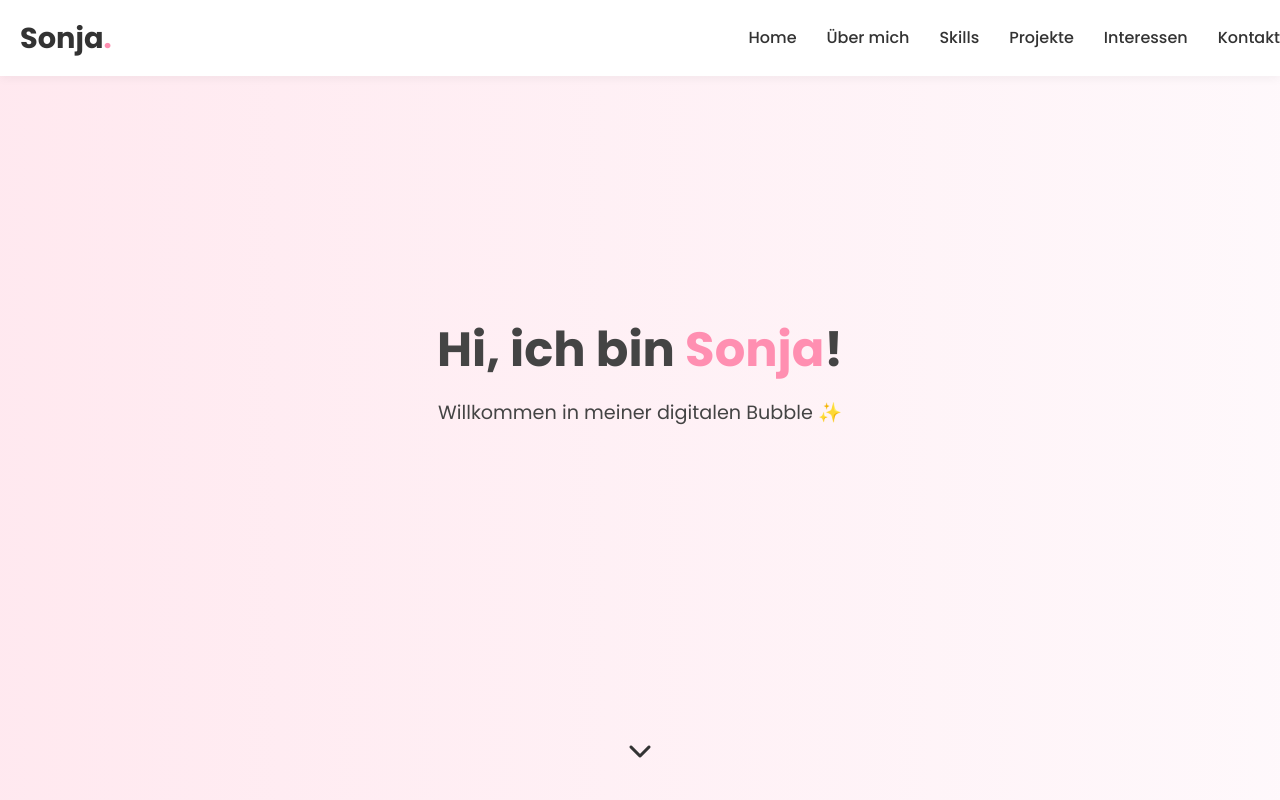
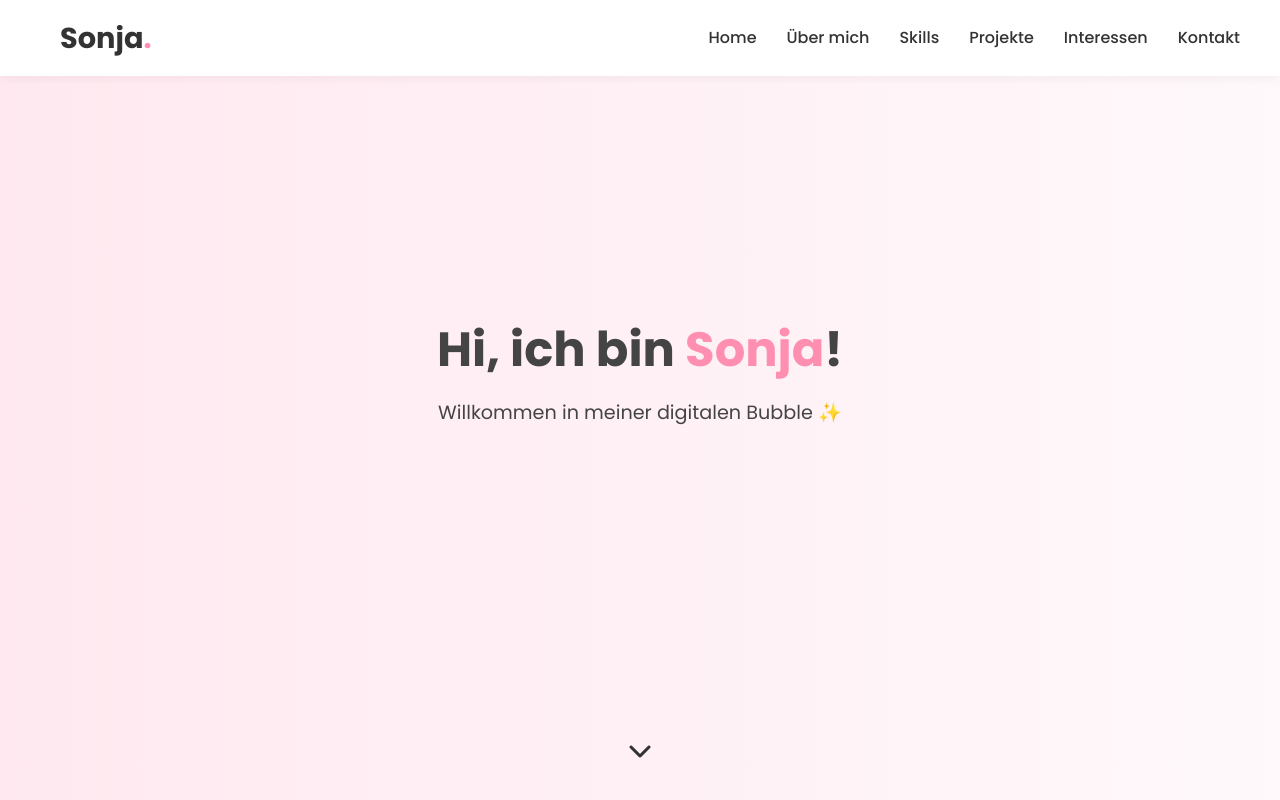
Before and after one commit to SonjaRo1212/sonjaspage, a plain HTML site: page index.html in a window 1280 px wide. Shown: the top 800 px of the page. Drawn offline with Linux system fonts and the light colour scheme.

Commit message:
Update style.css

```diff
--- a/style.css
+++ b/style.css
@@ -95,7 +95,9 @@ p {
     display: flex;
     justify-content: space-between;
     align-items: center;
+    padding: 0 40px; /* Erhöht den Abstand links/rechts */
 }
+
 
 .logo {
     padding: 0 20px;
```
